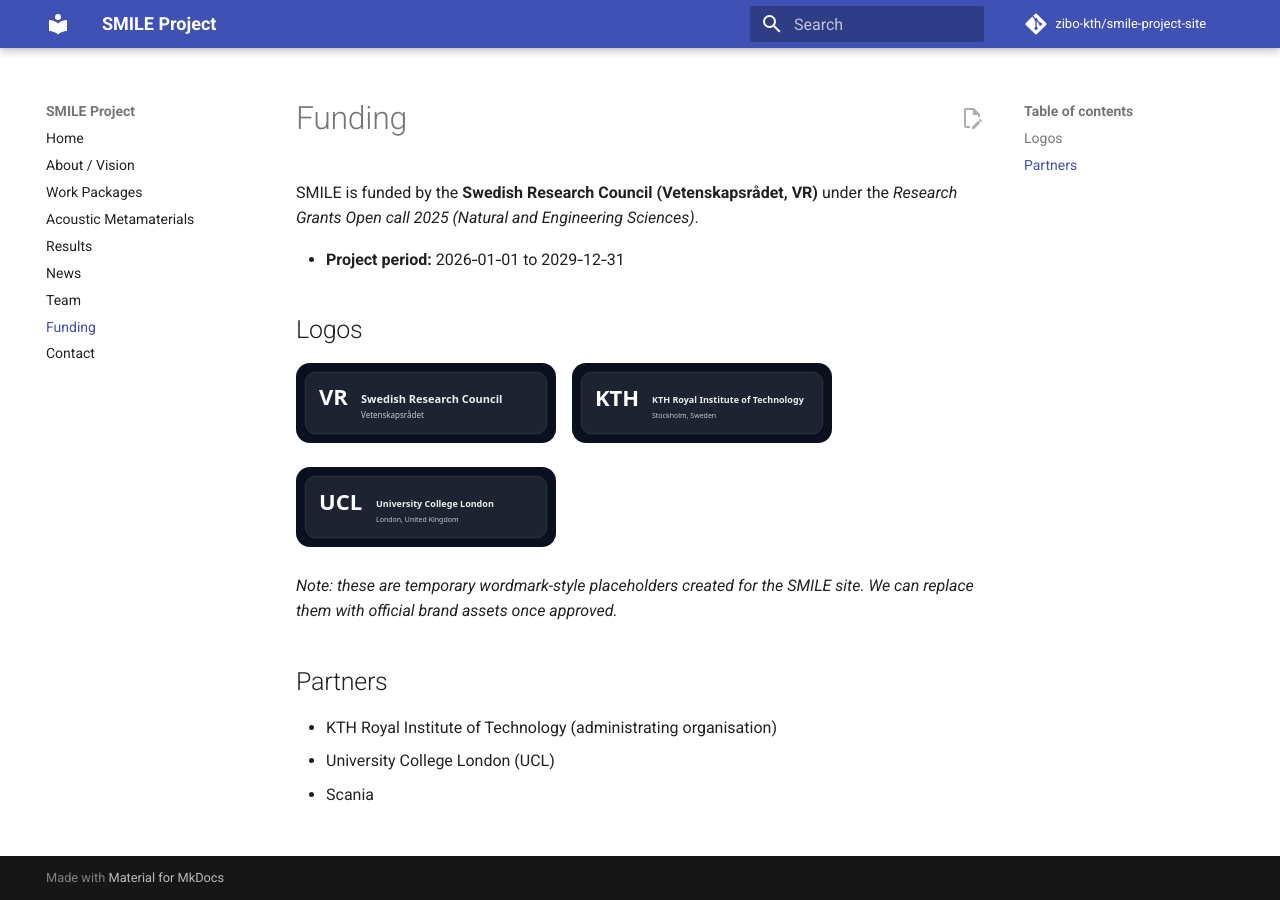
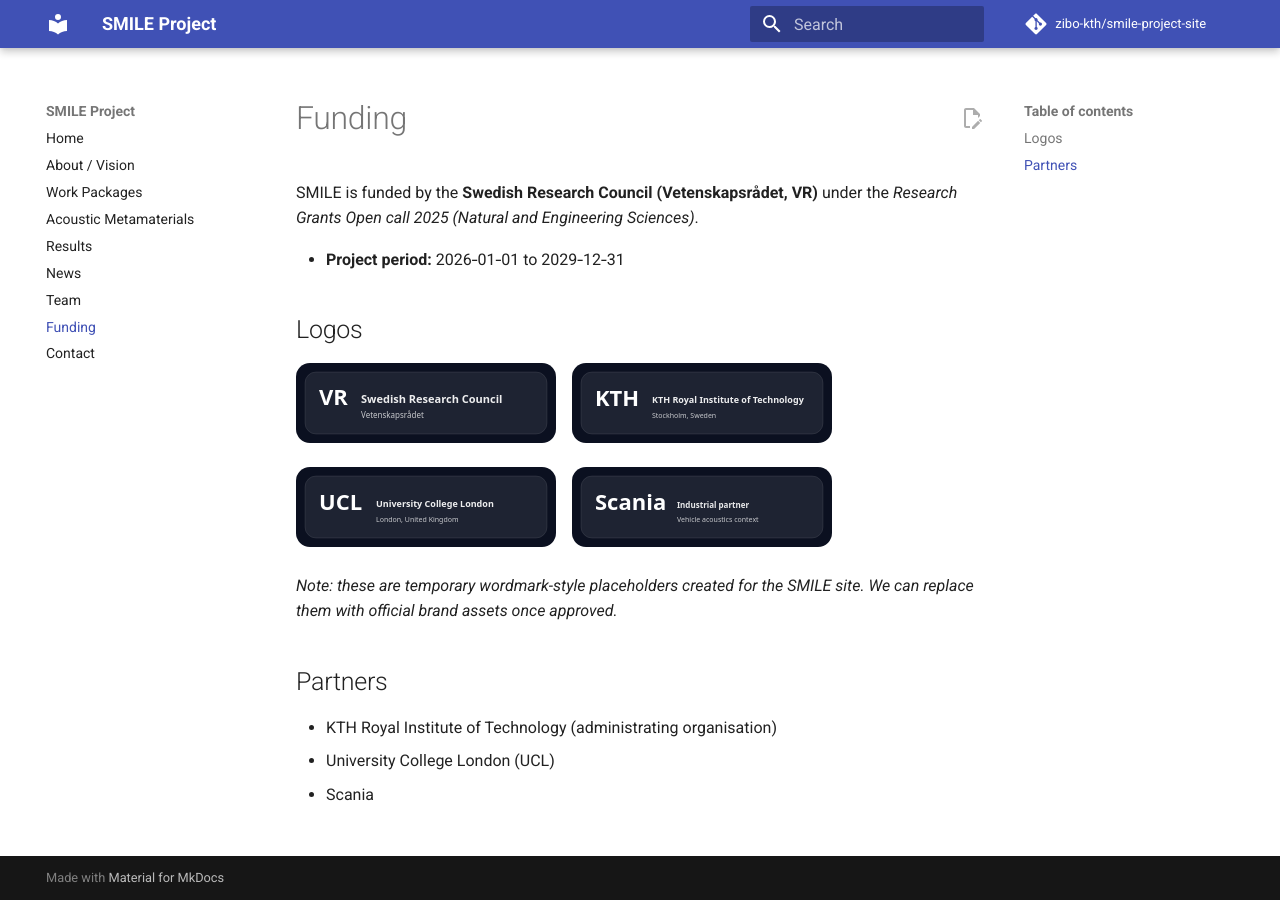
Before and after one commit to zibo-kth/smile-project-site, an MkDocs documentation site: the page built from docs/funding.md, in a window 1280 px wide. Built offline with MkDocs 1.6.1 and Material for MkDocs 9.7.7, drawn with Linux system fonts in a browser that asks for light colours; comment, search, counter and statistics services are not loaded.

Commit message:
Funding: add Scania logo placeholder

```diff
--- a/docs/funding.md
+++ b/docs/funding.md
@@ -16,6 +16,9 @@
   <a href="https://www.ucl.ac.uk/" target="_blank" rel="noopener">
     <img src="/assets/logos/ucl.svg" alt="UCL" style="height:80px;" />
   </a>
+  <a href="https://www.scania.com/" target="_blank" rel="noopener">
+    <img src="/assets/logos/scania.svg" alt="Scania" style="height:80px;" />
+  </a>
 </div>
 
 *Note: these are temporary wordmark-style placeholders created for the SMILE site. We can replace them with official brand assets once approved.*
```
Also changed, not shown: docs/assets/logos/scania.svg (added).
